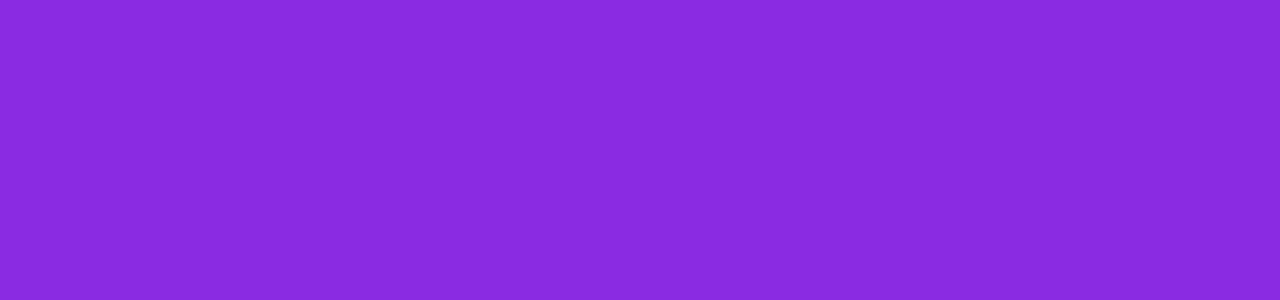
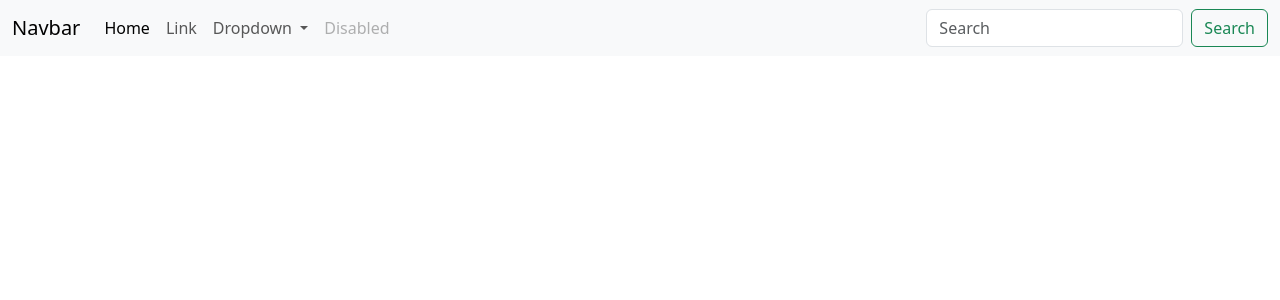
Before and after one commit to mehedinaeem/Clima_tech, a Django app: page / in a window 1280 px wide. Before the commit the part shown is empty. Shown: the top 300 px of the page. Run offline with Django 5.2, Linux system fonts and the light colour scheme.

Commit message:
base file confirm

```diff
--- a/static/style.css
+++ b/static/style.css
@@ -1,7 +1,3 @@
-body{
+/* body{
     background-color: blueviolet;
-}
-
-.tx{
-    margin-left: 450px;
-}
+} */
--- a/templates/base.html
+++ b/templates/base.html
@@ -25,7 +25,49 @@
 
 <body>
 
-
+    <nav>
+        <nav class="navbar navbar-expand-lg bg-body-tertiary">
+            <div class="container-fluid">
+                <a class="navbar-brand" href="#">Navbar</a>
+                <button class="navbar-toggler" type="button" data-bs-toggle="collapse"
+                    data-bs-target="#navbarSupportedContent" aria-controls="navbarSupportedContent"
+                    aria-expanded="false" aria-label="Toggle navigation">
+                    <span class="navbar-toggler-icon"></span>
+                </button>
+                <div class="collapse navbar-collapse" id="navbarSupportedContent">
+                    <ul class="navbar-nav me-auto mb-2 mb-lg-0">
+                        <li class="nav-item">
+                            <a class="nav-link active" aria-current="page" href="#">Home</a>
+                        </li>
+                        <li class="nav-item">
+                            <a class="nav-link" href="#">Link</a>
+                        </li>
+                        <li class="nav-item dropdown">
+                            <a class="nav-link dropdown-toggle" href="#" role="button" data-bs-toggle="dropdown"
+                                aria-expanded="false">
+                                Dropdown
+                            </a>
+                            <ul class="dropdown-menu">
+                                <li><a class="dropdown-item" href="#">Action</a></li>
+                                <li><a class="dropdown-item" href="#">Another action</a></li>
+                                <li>
+                                    <hr class="dropdown-divider">
+                                </li>
+                                <li><a class="dropdown-item" href="#">Something else here</a></li>
+                            </ul>
+                        </li>
+                        <li class="nav-item">
+                            <a class="nav-link disabled" aria-disabled="true">Disabled</a>
+                        </li>
+                    </ul>
+                    <form class="d-flex" role="search">
+                        <input class="form-control me-2" type="search" placeholder="Search" aria-label="Search">
+                        <button class="btn btn-outline-success" type="submit">Search</button>
+                    </form>
+                </div>
+            </div>
+        </nav>
+    </nav>
 
     {% block content %}
     <!-- <h1>hi</h1> -->
```
